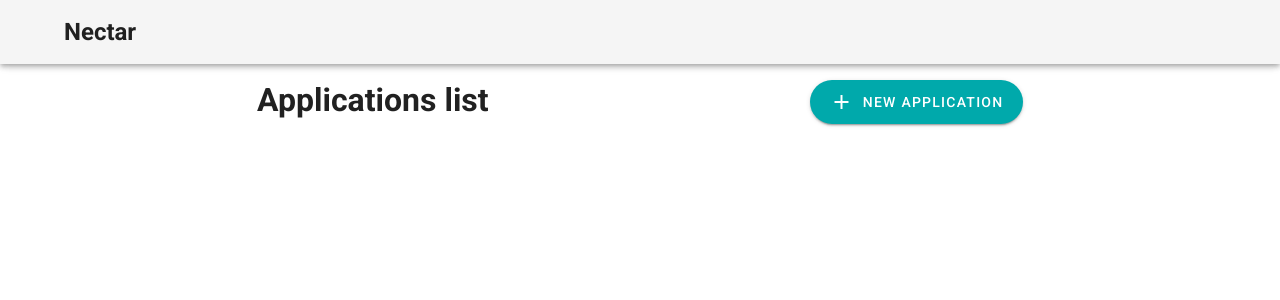
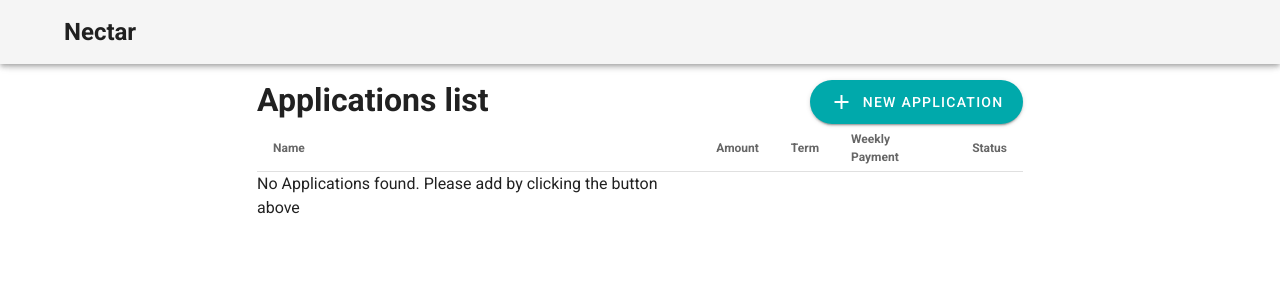
Before and after one commit to VamsiGandra/nectar-test, a Nuxt app: page / in a window 1280 px wide. Shown: the top 300 px of the page. Built offline with nearby package versions, Linux system fonts and the light colour scheme.

Commit message:
Added application list

```diff
--- /dev/null
+++ b/components/ApplicationsList.vue
@@ -0,0 +1,40 @@
+<template>
+  <v-simple-table>
+    <template v-slot:default>
+      <thead>
+        <tr>
+          <th class="text-left">Name</th>
+          <th class="text-left">Amount</th>
+          <th class="text-left">Term</th>
+          <th class="text-left">Weekly Payment</th>
+          <th class="text-left">Status</th>
+        </tr>
+      </thead>
+      <tbody>
+        <tr v-for="(application, i) in applications" :key="i">
+          <td>{{ application.fullName }}</td>
+          <td>{{ application.requestedAmount }}</td>
+          <td>{{ application.term }}</td>
+          <td>{{ application.weeklyRepayment }}</td>
+          <td>{{ application.status }}</td>
+        </tr>
+        <tr v-if="!applications.length">
+          No Applications found. Please add by clicking the button above
+        </tr>
+      </tbody>
+    </template>
+  </v-simple-table>
+</template>
+
+<script>
+export default {
+  props: {
+    applications: {
+      type: Array,
+      default: () => [],
+    },
+  },
+}
+</script>
+
+<style></style>
--- a/pages/index.vue
+++ b/pages/index.vue
@@ -1,6 +1,6 @@
 <template>
   <v-row justify="center">
-    <v-col cols="8">
+    <v-col sm="12" md="8">
       <v-row justify="center">
         <v-col cols="6"><h1>Applications list</h1> </v-col>
         <v-col cols="6" class="text-right">
@@ -15,6 +15,20 @@
           ></v-col
         >
       </v-row>
+      <ApplicationsList :applications="applications" />
+      <div v-if="applications.length">
+        <v-row>
+          <v-col class="py-0">Total Lended: {{ totalLended }}</v-col>
+        </v-row>
+        <v-row>
+          <v-col class="py-0"
+            >Total weekly payments: {{ totalWeeklyPayment }}</v-col
+          >
+        </v-row>
+        <v-row>
+          <v-col class="py-0">Total declined: {{ totalDeclined }}</v-col>
+        </v-row>
+      </div>
       <v-dialog
         v-if="newApplicationDialog"
         v-model="newApplicationDialog"
@@ -28,17 +42,32 @@
 
 <script>
 import CreateApplication from '~/components/CreateApplication'
+import ApplicationsList from '~/components/ApplicationsList'
 
 export default {
   components: {
     CreateApplication,
+    ApplicationsList,
   },
   data: () => ({
     newApplicationDialog: false,
+    applications: [],
   }),
+  computed: {
+    totalLended() {
+      return this.applications.reduce((a, b) => a + b.requestedAmount, 0)
+    },
+    totalWeeklyPayment() {
+      return this.applications.reduce((a, b) => a + b.weeklyRepayment, 0)
+    },
+    totalDeclined() {
+      return this.applications.reduce((a, b) => a + b.requestedAmount, 0)
+    },
+  },
   methods: {
     createApplication(data) {
       console.log('application created', data)
+      this.applications.push(data)
       this.newApplicationDialog = false
     },
   },
```
